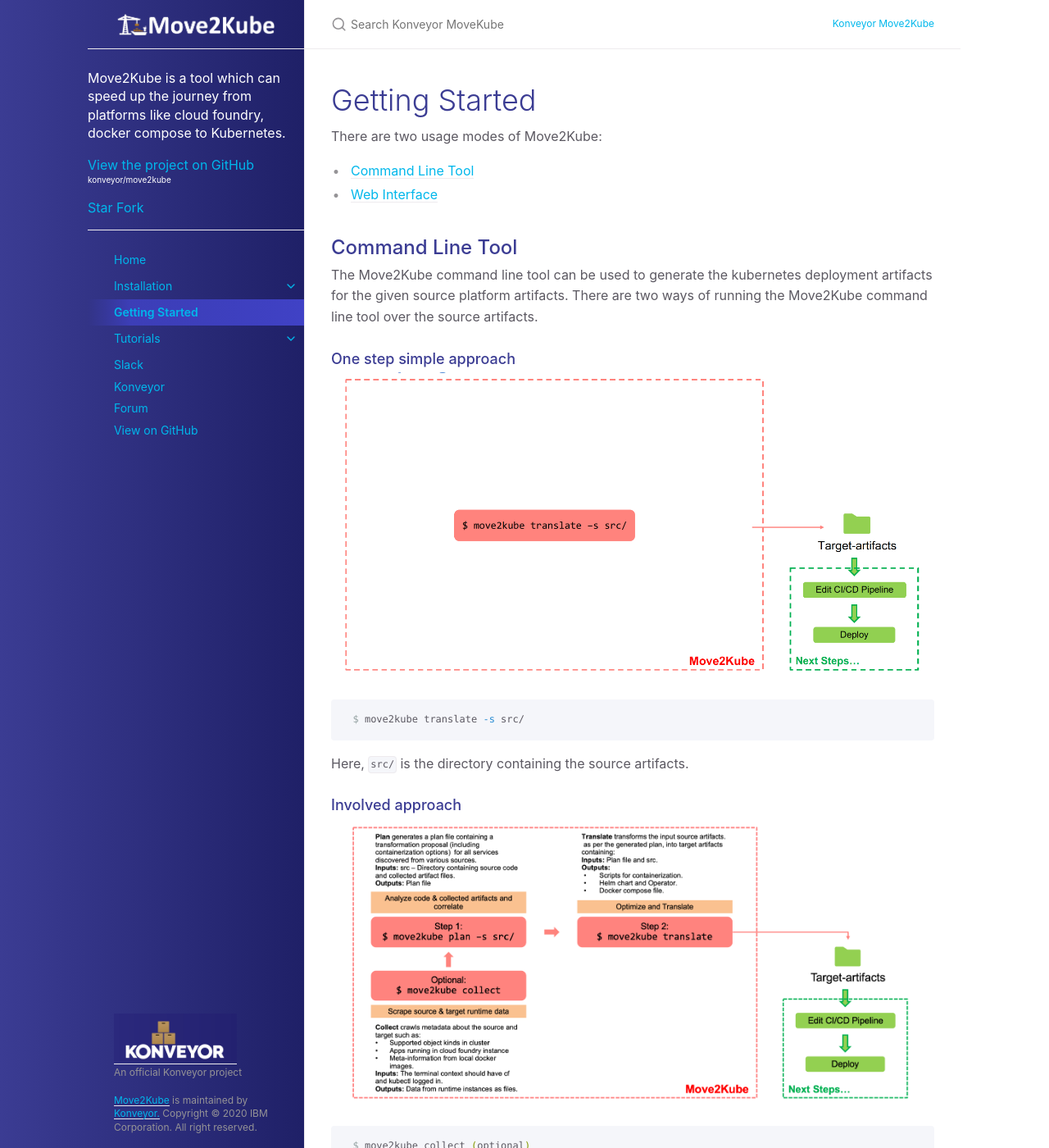
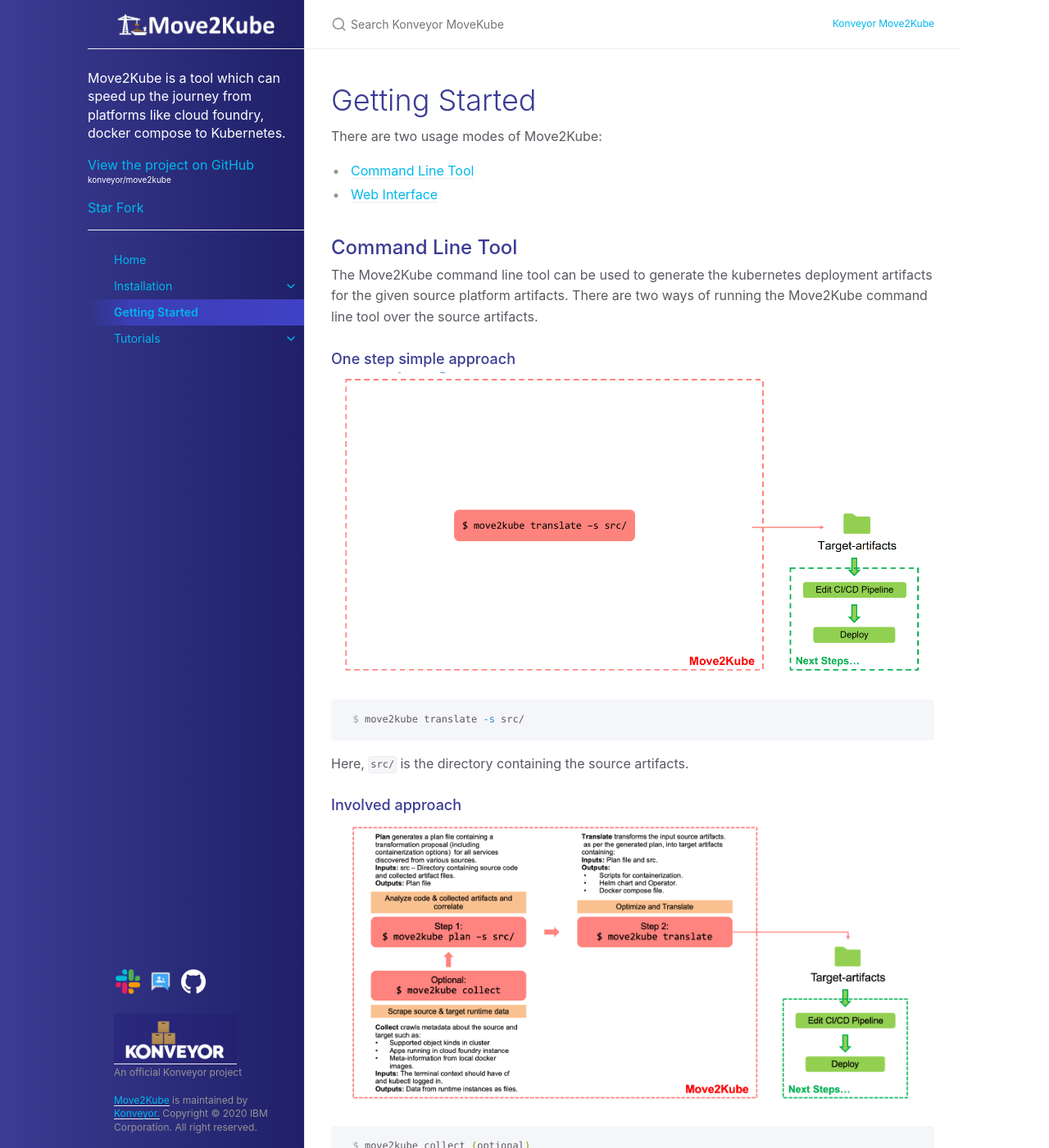
Before and after one commit to konveyor/move2kube, a Jekyll site: the page built from docs/GettingStarted.md, in a window 1280 px wide and 1400 px high. Shown: the whole window at 82% size. Built offline with Jekyll 4.4.1, drawn with Linux system fonts in a browser that asks for light colours.

Commit message:
Add icons for Slack, GitHub and Forum
Signed-off-by: Akash Nayak <akash19nayak@gmail.com>

```diff
--- a/_config.yml
+++ b/_config.yml
@@ -94,15 +94,8 @@ gh_edit_view_mode: "tree" # "tree" or "edit" if you want the user to jump into t
 color_scheme: konveyor
 
 # External Links
-external_navigation:
-  - url: https://kubernetes.slack.com/archives/CR85S82A2
-    title: "&nbsp;&emsp;&emsp;Slack"
-  - url: https://konveyor.github.io/
-    title: "&nbsp;&emsp;&emsp;Konveyor"
-  - url: https://groups.google.com/g/konveyorio
-    title: "&nbsp;&emsp;&emsp;Forum"
-  - url: https://github.com/konveyor/move2kube
-    title: "&nbsp;&emsp;&emsp;View on GitHub"
+#  - url: https://kubernetes.slack.com/archives/CR85S82A2
+#    title: "&nbsp;&emsp;&emsp;Slack"
 
 # Google Analytics Tracking (optional)
 # e.g, UA-1234567-89
--- a/_layouts/default.html
+++ b/_layouts/default.html
@@ -51,6 +51,24 @@ layout: table_wrappers
       {% include nav.html %}
     </nav>
     <footer class="site-footer">
+      <div class="row">
+        <div class="column">
+          <a href="https://kubernetes.slack.com/archives/CR85S82A2" class="icon-link">
+            <img alt="Slack" src="{{ site.baseurl }}/assets/images/slack-icon.png" width="30" height="14" title="Slack/">
+          </a>
+        </div>
+        <div class="column">
+        <a href="https://groups.google.com/g/konveyorio" class="icon-link">
+          <img alt="Google Forum" src="{{ site.baseurl }}/assets/images/google-groups-icon.png" width="30" height="14" title="Forum/">
+        </a>
+        </div>
+        <div class="column">
+        <a href="https://github.com/konveyor/move2kube/" class="icon-link">
+          <img alt="GitHub" src="{{ site.baseurl }}/assets/images/GitHub-icon.png" width="30" height="14" title="Github/">
+        </a>
+        </div>
+      </div>
+      <br>
       <a href="/">
         <img alt="Konveyor" src="{{ site.baseurl }}/assets/images/konveyor-logo.png" width="150" height="70">
       </a>
--- a/_sass/custom/custom.scss
+++ b/_sass/custom/custom.scss
@@ -0,0 +1,18 @@
+ /* Three image containers (use 25% for four, and 50% for two, etc) */
+.column {
+  float: left;
+  width: 20%;//33.33%;
+  padding: 2px;
+}
+
+/* Clear floats after image containers */
+.row::after {
+  content: "";
+  clear: both;
+  display: table;
+}
+
+/* to remove the line under the image links */
+.icon-link {
+text-decoration: none;
+}
```
Also changed, not shown: assets/images/GitHub-icon.png (added), assets/images/google-groups-icon.png (added), assets/images/slack-icon.png (added).
